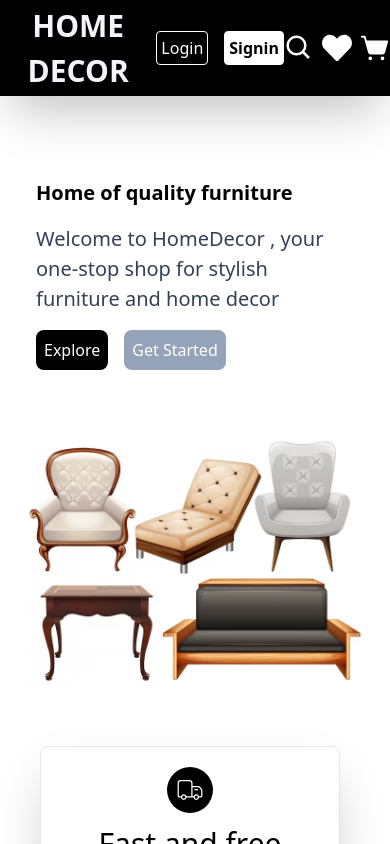
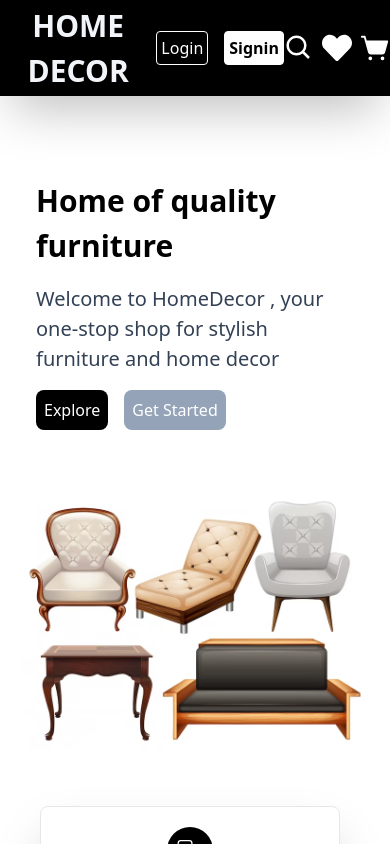
Before and after one commit to Noman7373/HOME-DECOR, a React (Vite) app: page / in a window 390 px wide. Shown: the top 844 px of the page. Built offline with nearby package versions, Linux system fonts and the light colour scheme.

Commit message:
added some new changes

```diff
--- a/src/components/Main.jsx
+++ b/src/components/Main.jsx
@@ -14,7 +14,7 @@ const Main = () => {
       <div className="px-[20px] overflow-x-hidden pt-[50px] pb-[30px]">
         <div className="flex flex-col gap-[30px] mt-4 justify-around md:flex-row items-center">
           <div className="flex flex-col gap-4 max-w-[500px] p-4">
-            <h1 className="text-[20px] md:text-[50px] font-bold">
+            <h1 className="text-[30px] md:text-[50px] font-bold">
               Home of quality furniture
             </h1>
             <p className="text-slate-700 text-[20px] md:text-[27px]">
```
